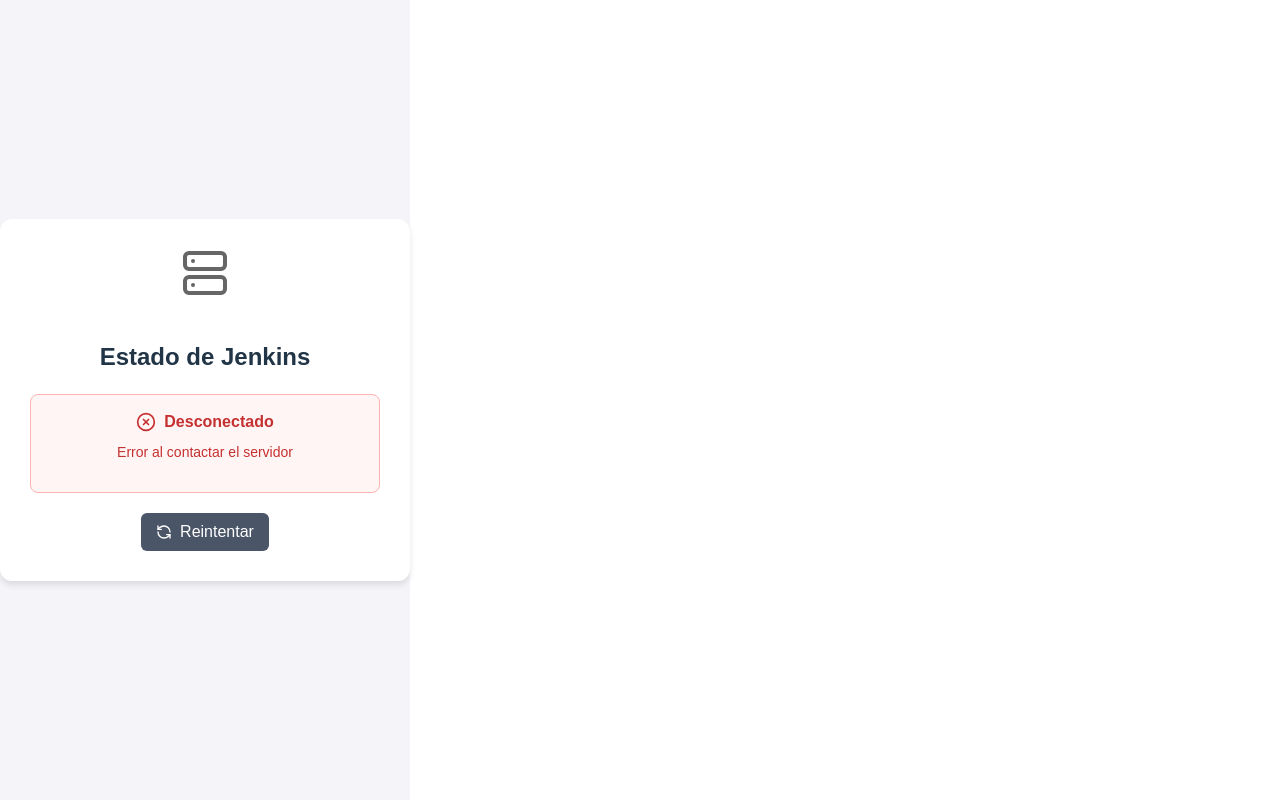
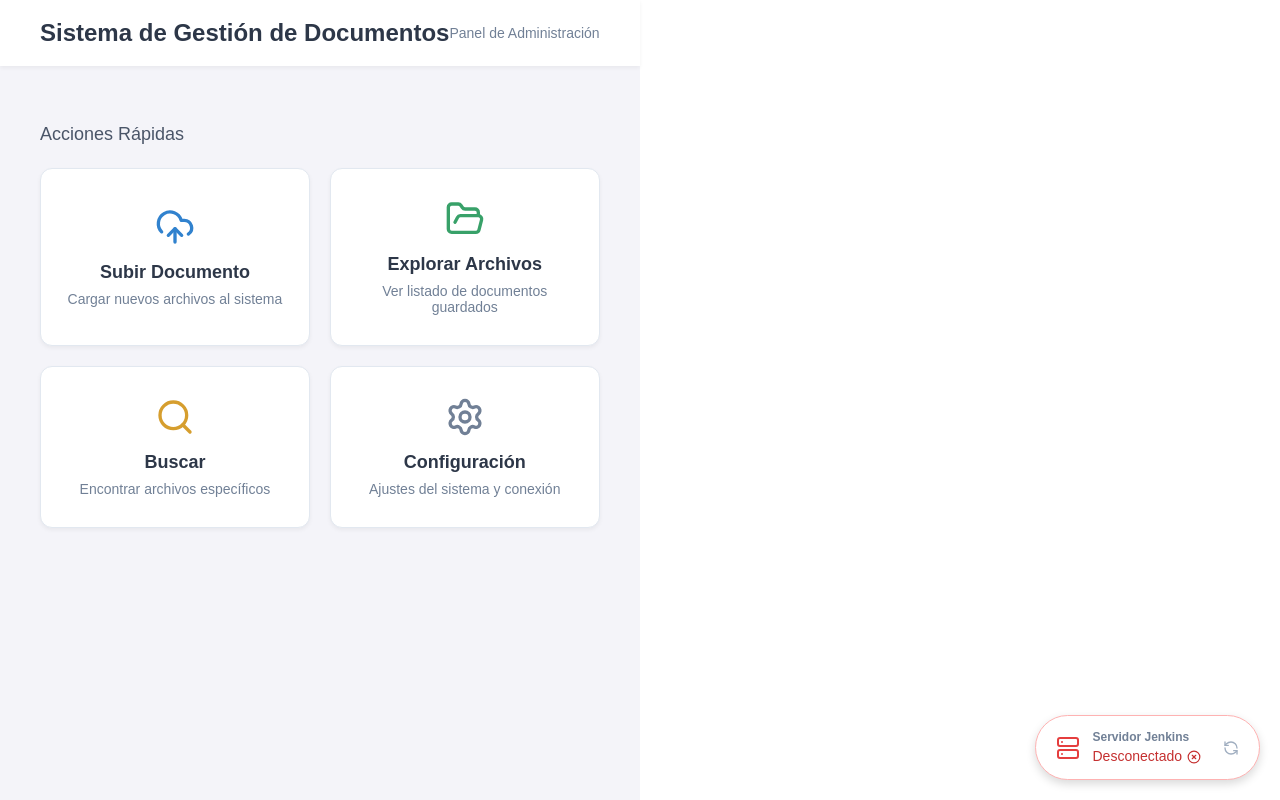
Before and after one commit to Renat0Espinoza/gestor-documental, a React (Vite) app in the folder frontend/: page / in a window 1280 px wide. Built offline with nearby package versions, Linux system fonts and the light colour scheme; no server answers.

Commit message:
mejora de la interfaz

```diff
--- a/frontend/src/App.tsx
+++ b/frontend/src/App.tsx
@@ -1,6 +1,9 @@
 import { useState, useEffect } from 'react';
 import axios from 'axios';
-import { Server, CheckCircle, XCircle, RefreshCcw } from 'lucide-react';
+import {
+  Server, CheckCircle, XCircle, RefreshCcw,
+  UploadCloud, FolderOpen, Search, Settings
+} from 'lucide-react';
 
 function App() {
   const [status, setStatus] = useState<{connected: boolean, message: string} | null>(null);
@@ -20,48 +23,147 @@
 
   useEffect(() => { checkJenkins(); }, []);
 
+  // Función temporal para los botones sin implementar
+  const handlePlaceholderClick = (funcion: string) => {
+    alert(`La función "${funcion}" está en desarrollo.`);
+  };
+
   return (
     <div style={{
-      display: 'flex', justifyContent: 'center', alignItems: 'center',
-      height: '100vh', fontFamily: 'sans-serif', backgroundColor: '#f4f4f9'
+      display: 'flex', flexDirection: 'column',
+      minHeight: '100vh', fontFamily: 'sans-serif', backgroundColor: '#f4f4f9'
     }}>
-      <div style={{
-        padding: '30px', borderRadius: '12px', backgroundColor: 'white',
-        boxShadow: '0 4px 6px rgba(0,0,0,0.1)', textAlign: 'center', width: '350px'
+
+      {/* ENCABEZADO SUPERIOR */}
+      <header style={{
+        backgroundColor: 'white', padding: '20px 40px',
+        boxShadow: '0 2px 4px rgba(0,0,0,0.05)', display: 'flex',
+        justifyContent: 'space-between', alignItems: 'center'
       }}>
-        <Server size={48} color="#666" style={{ marginBottom: '15px' }} />
-        <h2>Estado de Jenkins</h2>
+        <h1 style={{ margin: 0, color: '#2d3748', fontSize: '24px' }}>
+          Sistema de Gestión de Documentos
+        </h1>
+        <div style={{ color: '#718096', fontSize: '14px' }}>
+          Panel de Administración
+        </div>
+      </header>
 
-        {loading ? (
-          <p>Consultando servidor...</p>
-        ) : (
-          <div style={{
-            padding: '15px', borderRadius: '8px',
-            backgroundColor: status?.connected ? '#e6fffa' : '#fff5f5',
+      {/* ÁREA PRINCIPAL (DASHBOARD) */}
+      <main style={{ padding: '40px', flex: 1 }}>
+        <h2 style={{ color: '#4a5568', marginBottom: '20px', fontSize: '18px', fontWeight: 'normal' }}>
+          Acciones Rápidas
+        </h2>
+
+        {/* Cuadrícula de botones (Grid) */}
+        <div style={{
+          display: 'grid',
+          gridTemplateColumns: 'repeat(auto-fill, minmax(250px, 1fr))',
+          gap: '20px'
+        }}>
+
+          {/* Botón 1: Subir */}
+          <button onClick={() => handlePlaceholderClick('Subir Documento')} style={cardButtonStyle}>
+            <UploadCloud size={40} color="#3182ce" style={{ marginBottom: '15px' }} />
+            <h3 style={cardTitleStyle}>Subir Documento</h3>
+            <p style={cardDescStyle}>Cargar nuevos archivos al sistema</p>
+          </button>
+
+          {/* Botón 2: Ver Documentos */}
+          <button onClick={() => handlePlaceholderClick('Explorar Archivos')} style={cardButtonStyle}>
+            <FolderOpen size={40} color="#38a169" style={{ marginBottom: '15px' }} />
+            <h3 style={cardTitleStyle}>Explorar Archivos</h3>
+            <p style={cardDescStyle}>Ver listado de documentos guardados</p>
+          </button>
+
+          {/* Botón 3: Buscar */}
+          <button onClick={() => handlePlaceholderClick('Búsqueda')} style={cardButtonStyle}>
+            <Search size={40} color="#d69e2e" style={{ marginBottom: '15px' }} />
+            <h3 style={cardTitleStyle}>Buscar</h3>
+            <p style={cardDescStyle}>Encontrar archivos específicos</p>
+          </button>
+
+          {/* Botón 4: Configuración */}
+          <button onClick={() => handlePlaceholderClick('Configuración')} style={cardButtonStyle}>
+            <Settings size={40} color="#718096" style={{ marginBottom: '15px' }} />
+            <h3 style={cardTitleStyle}>Configuración</h3>
+            <p style={cardDescStyle}>Ajustes del sistema y conexión</p>
+          </button>
+
+        </div>
+      </main>
+
+      {/* INDICADOR DE JENKINS FLOTANTE (Abajo a la derecha) */}
+      <div
+        onClick={loading ? undefined : checkJenkins}
+        style={{
+          position: 'fixed', bottom: '20px', right: '20px',
+          display: 'flex', alignItems: 'center', gap: '12px',
+          padding: '12px 20px', borderRadius: '50px', backgroundColor: 'white',
+          boxShadow: '0 4px 10px rgba(0,0,0,0.15)', cursor: loading ? 'wait' : 'pointer',
+          border: `1px solid ${status?.connected ? '#81e6d9' : '#feb2b2'}`,
+          transition: 'all 0.2s'
+        }}
+        title="Clic para actualizar estado"
+      >
+        <Server size={24} color={status?.connected ? '#319795' : '#e53e3e'} />
+
+        <div style={{ display: 'flex', flexDirection: 'column' }}>
+          <span style={{ fontSize: '12px', color: '#718096', fontWeight: 'bold' }}>
+            Servidor Jenkins
+          </span>
+          <span style={{
+            fontSize: '14px',
             color: status?.connected ? '#2c7a7b' : '#c53030',
-            border: `1px solid ${status?.connected ? '#81e6d9' : '#feb2b2'}`
+            display: 'flex', alignItems: 'center', gap: '5px'
           }}>
-            <div style={{ display: 'flex', alignItems: 'center', justifyContent: 'center', gap: '8px' }}>
-              {status?.connected ? <CheckCircle size={20} /> : <XCircle size={20} />}
-              <strong>{status?.connected ? 'Conectado' : 'Desconectado'}</strong>
-            </div>
-            <p style={{ fontSize: '14px', marginTop: '8px' }}>{status?.message}</p>
-          </div>
-        )}
+            {loading ? 'Consultando...' : status?.connected ? 'Conectado' : 'Desconectado'}
+            {status?.connected && !loading ? <CheckCircle size={14} /> : null}
+            {!status?.connected && !loading ? <XCircle size={14} /> : null}
+          </span>
+        </div>
 
-        <button
-          onClick={checkJenkins}
-          style={{
-            marginTop: '20px', padding: '10px 15px', cursor: 'pointer',
-            border: 'none', borderRadius: '6px', backgroundColor: '#4a5568', color: 'white',
-            display: 'flex', alignItems: 'center', gap: '8px', margin: '20px auto 0'
-          }}
-        >
-          <RefreshCcw size={16} /> Reintentar
-        </button>
+        <RefreshCcw
+          size={16}
+          color="#a0aec0"
+          style={{ marginLeft: '10px', animation: loading ? 'spin 1s linear infinite' : 'none' }}
+        />
       </div>
+
+      {/* Animación básica para el icono de recarga */}
+      <style>{`
+        @keyframes spin { 100% { transform: rotate(360deg); } }
+        button:hover { transform: translateY(-3px); box-shadow: 0 6px 12px rgba(0,0,0,0.1); }
+      `}</style>
     </div>
   );
 }
 
+// --- ESTILOS REUTILIZABLES PARA LOS BOTONES/TARJETAS ---
+const cardButtonStyle: React.CSSProperties = {
+  backgroundColor: 'white',
+  border: '1px solid #e2e8f0',
+  borderRadius: '12px',
+  padding: '30px 20px',
+  display: 'flex',
+  flexDirection: 'column',
+  alignItems: 'center',
+  justifyContent: 'center',
+  cursor: 'pointer',
+  transition: 'all 0.2s ease-in-out',
+  boxShadow: '0 2px 4px rgba(0,0,0,0.05)',
+  textAlign: 'center'
+};
+
+const cardTitleStyle: React.CSSProperties = {
+  margin: '0 0 8px 0',
+  color: '#2d3748',
+  fontSize: '18px'
+};
+
+const cardDescStyle: React.CSSProperties = {
+  margin: 0,
+  color: '#718096',
+  fontSize: '14px'
+};
+
 export default App;
```
